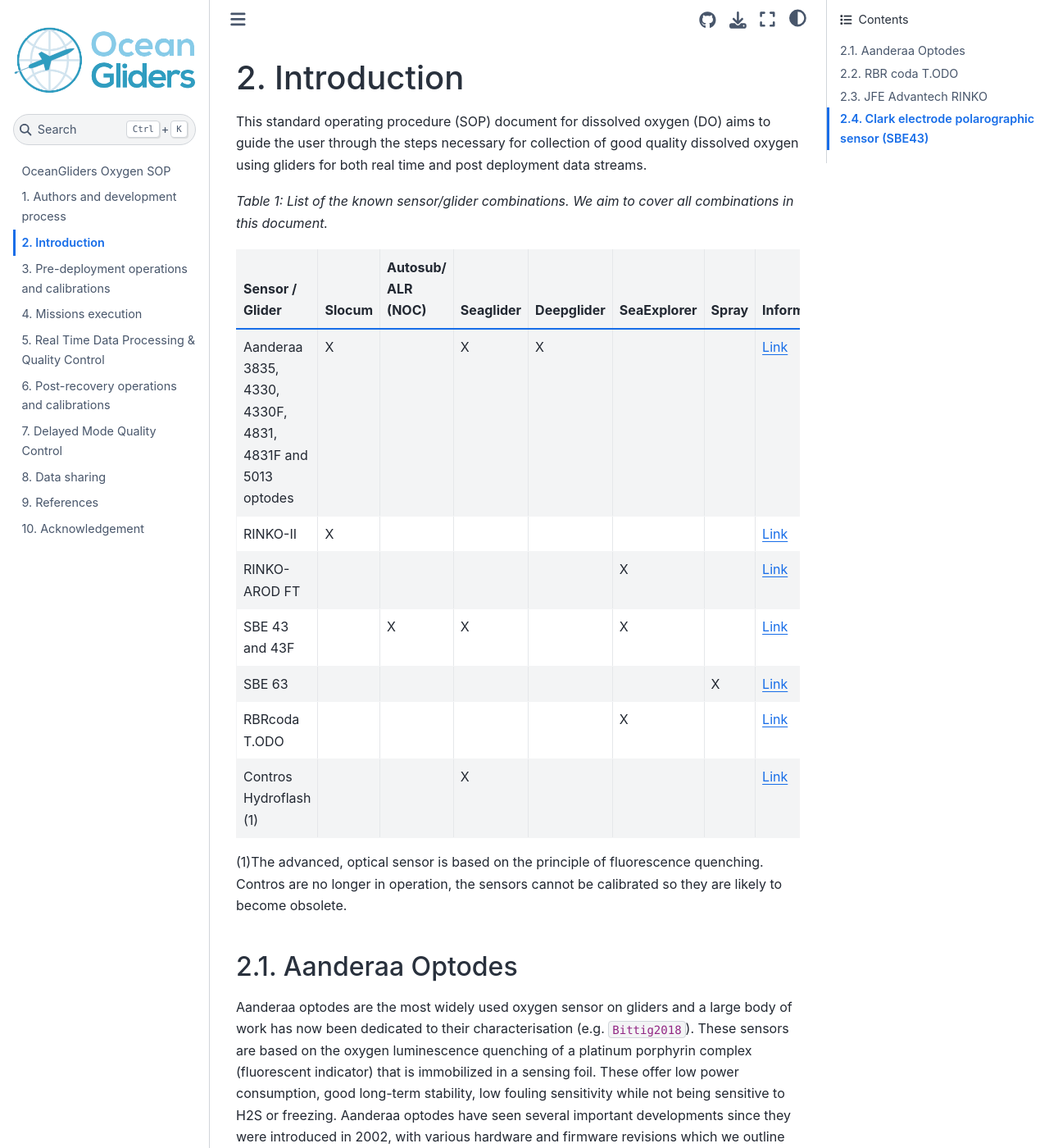
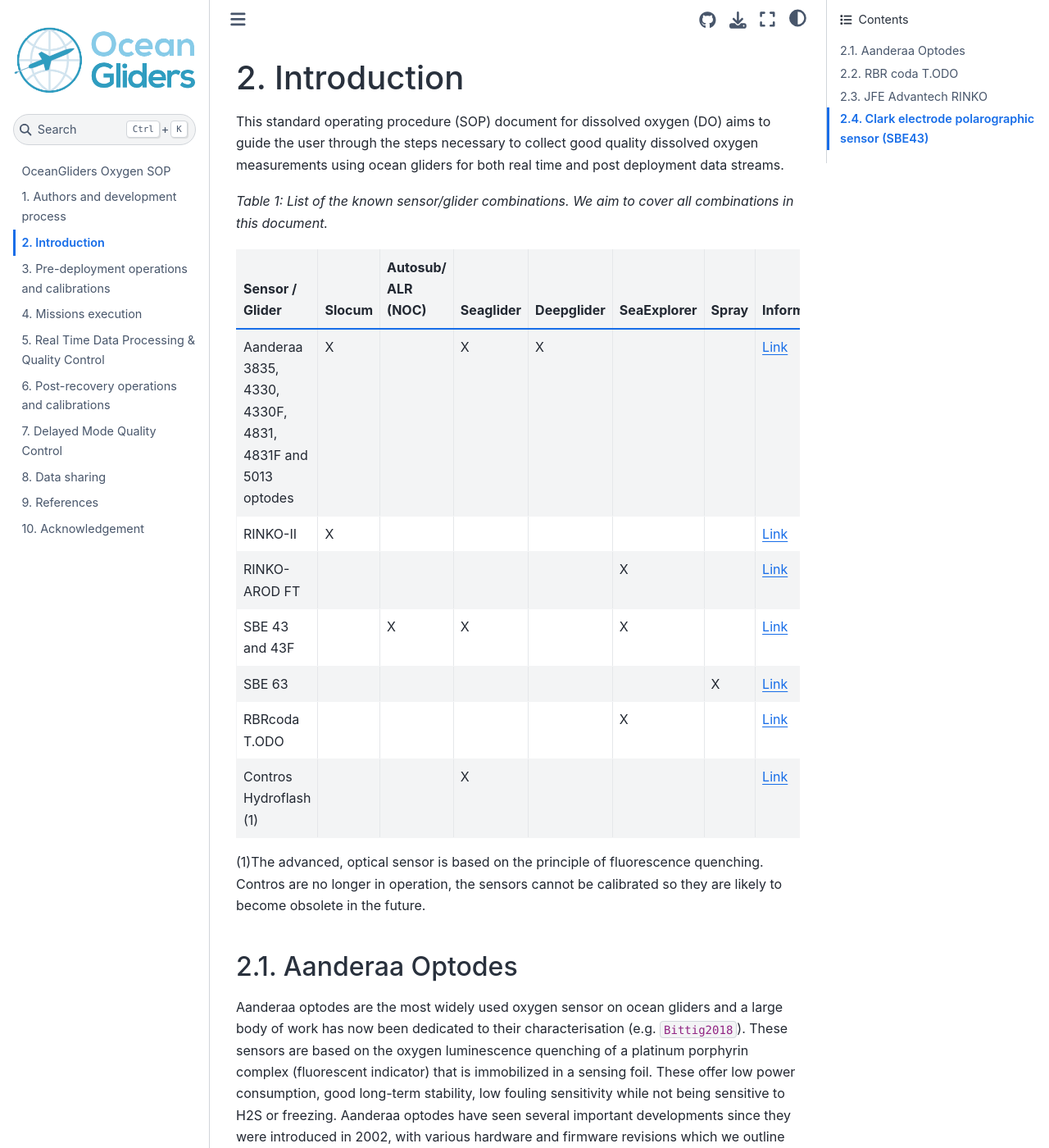
Before and after one commit to OceanGlidersCommunity/Oxygen_SOP, a Jupyter Book: the page built from sections/oxygen_introduction.md, in a window 1280 px wide and 1400 px high. Shown: the whole window at 82% size. Built offline with Jupyter Book 1.0.4 settings and Sphinx 7.4.7 and the Sphinx Book theme 1.1.4, drawn with Linux system fonts in a browser that asks for light colours; cross-references to code outside the pages are shown as plain code; some of the changed text lies outside the part shown.

Commit message:
Update oxygen_introduction.md (#97)
* Update oxygen_introduction.md

Do we know how much this performance improved (line 29) as it is important for the quality of data?

* Update oxygen_introduction.md

Co-authored-by: Sören Thomsen <32633545+soerenthomsen@users.noreply.github.com>

```diff
--- a/sections/oxygen_introduction.md
+++ b/sections/oxygen_introduction.md
@@ -1,6 +1,6 @@
 # Introduction
 
-This standard operating procedure (SOP) document for dissolved oxygen (DO) aims to guide the user through the steps necessary for collection of good quality dissolved oxygen using gliders for both real time and post deployment data streams.
+This standard operating procedure (SOP) document for dissolved oxygen (DO) aims to guide the user through the steps necessary to collect good quality dissolved oxygen measurements using ocean gliders for both real time and post deployment data streams.
 
 *Table 1: List of the known sensor/glider combinations. We aim to cover all combinations in this document.*
 
@@ -14,10 +14,10 @@ This standard operating procedure (SOP) document for dissolved oxygen (DO) aims
 |  RBRcoda T.ODO |   |   |   |   | X |   | [Link](https://rbr-global.com/products/sensors/rbrcoda-odo) |
 |  Contros Hydroflash (1) |   |   | X |   |   |   | [Link](https://www.kongsberg.com/globalassets/maritime/km-products/product-documents/hydroflash-accurate-fast-and-versatile-oxygen-optode/Download) |
 
-(1)The advanced, optical sensor is based on the principle of fluorescence quenching. Contros are no longer in operation, the sensors cannot be calibrated so they are likely to become obsolete.
+(1)The advanced, optical sensor is based on the principle of fluorescence quenching. Contros are no longer in operation, the sensors cannot be calibrated so they are likely to become obsolete in the future.
 
 ## Aanderaa Optodes
-Aanderaa optodes are the most widely used oxygen sensor on gliders and a large body of work has now been dedicated to their characterisation (e.g. {cite}`Bittig2018`).
+Aanderaa optodes are the most widely used oxygen sensor on ocean gliders and a large body of work has now been dedicated to their characterisation (e.g. {cite}`Bittig2018`).
 These sensors are based on the oxygen luminescence quenching of a platinum porphyrin complex (fluorescent indicator) that is immobilized in a sensing foil.
 These offer low power consumption, good long-term stability, low fouling sensitivity while not being sensitive to H2S or freezing.
 Aanderaa optodes have seen several important developments since they were introduced in 2002, with various hardware and firmware revisions which we outline below (shown in {numref}`optodes`).
@@ -86,7 +86,7 @@ The RBRcoda T.ODO uses the same foils and methods as the 4831 and 4831F so every
 RBR refers to the standard optode (~30 s $\tau$) foil as “slow” and the fast (~8 s) as the standard.
 They also use further foil design (~1 s response) which they call fast.
 The RBR sensor has a smaller form factor than the Aandera optodes, but is overall more similar to a 4831 with the temperature sensor very closely located to the sensing foil.
-This sensor is still fairly recent on gliders and little is known for now.
+This sensor has recently been implemented in gliders, and little is known about their performance.
 
 ## JFE Advantech RINKO
 AROD-FT sensor (RINKO JFE) is used for the SeaExplorer gliders (Alseamar) and for some Argo floats (small size and low power consumption) (see {numref}`ARODFT`).
```
